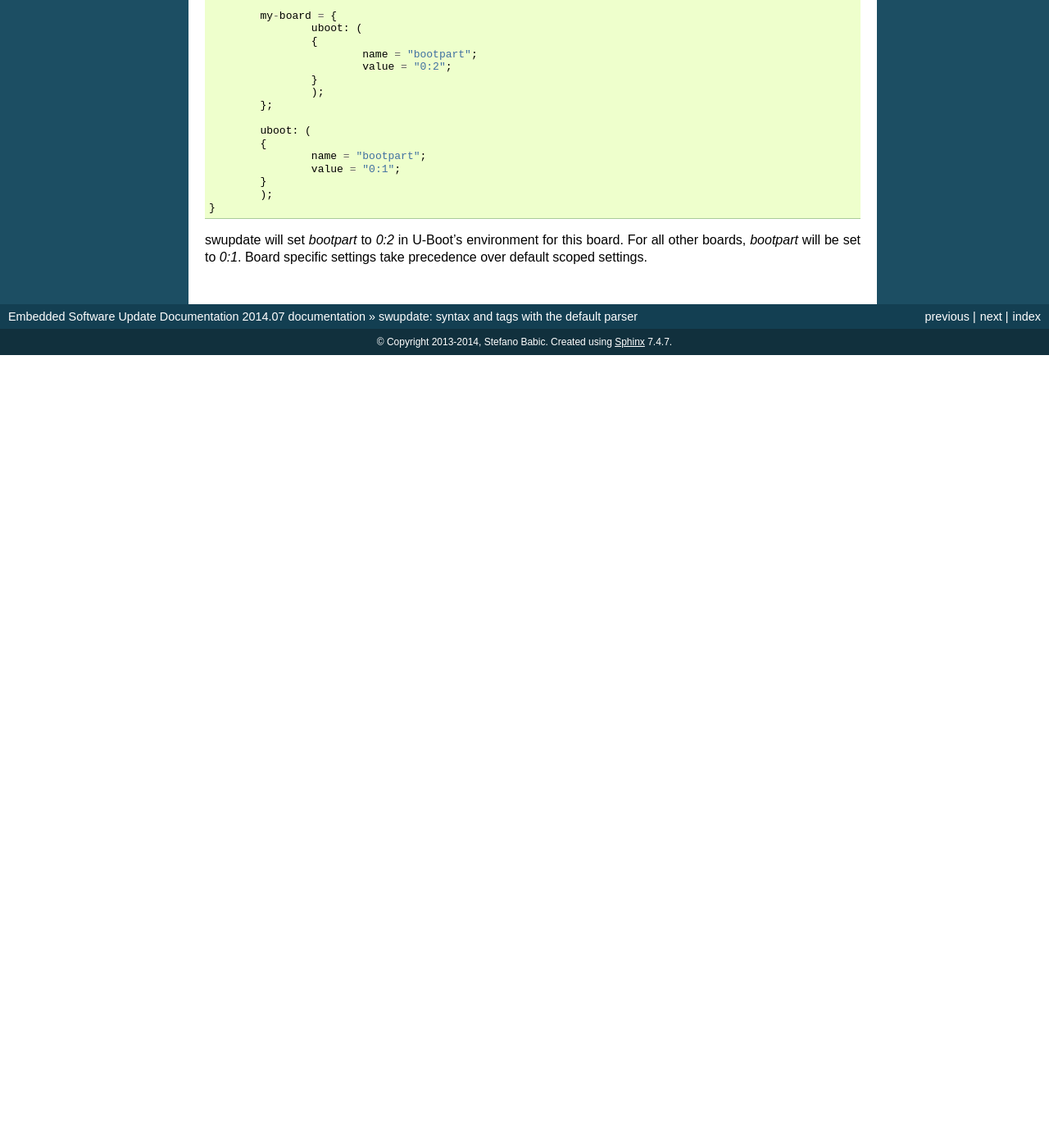
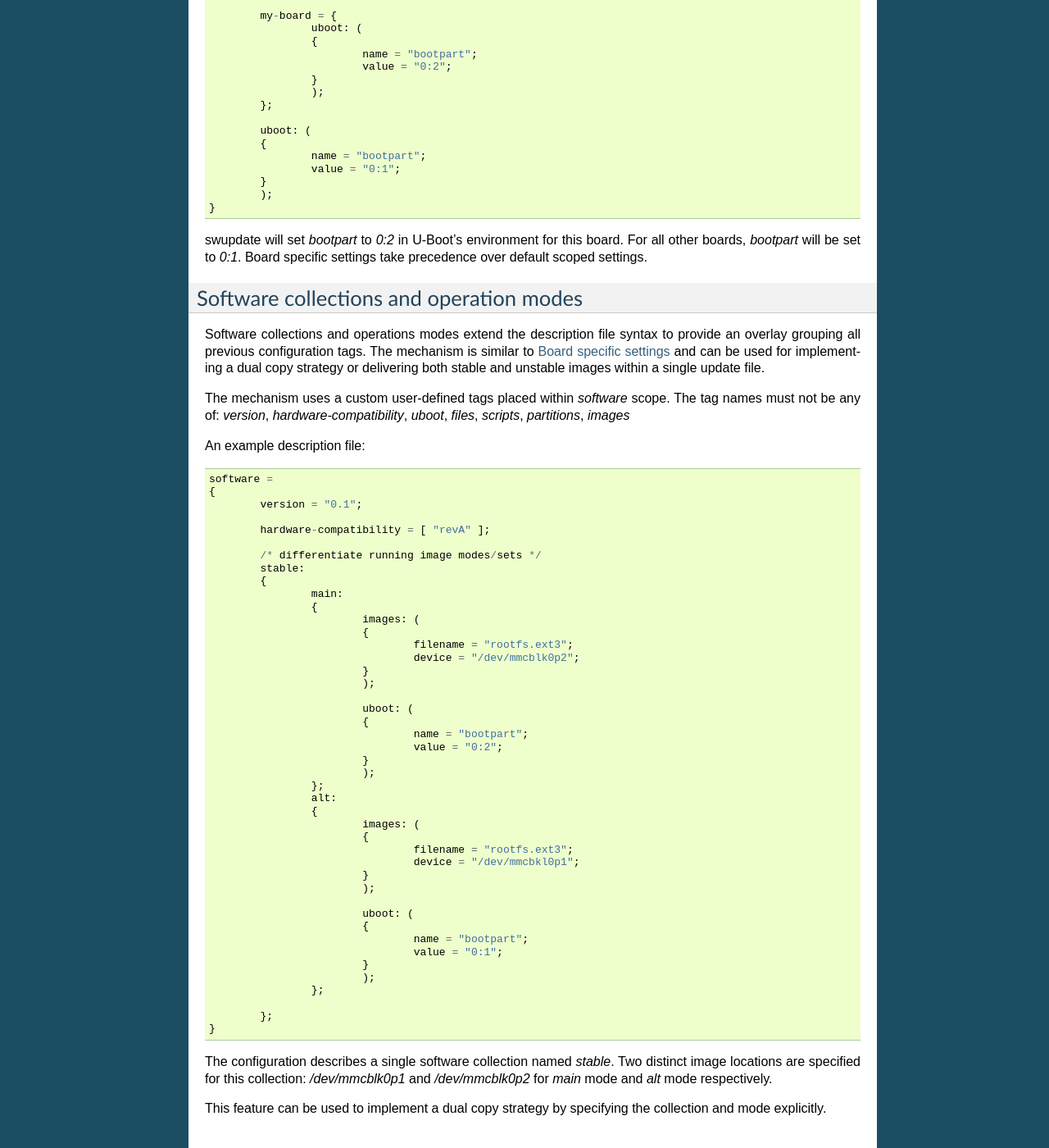
Before and after one commit to sbabic/swupdate, a Sphinx documentation site: the page built from doc/source/sw-description.rst, in a window 1280 px wide and 1400 px high, scrolled down 4872 px. Shown: the whole window at 82% size. Built offline with Sphinx 7.4.7, drawn with Linux system fonts in a browser that asks for light colours; formulas are drawn with MathJax 3; before the commit the page ends 5305 px from its top, so only the background shows below that; some of the changed text lies outside the part shown.

Commit message:
doc: document software collections
Documentation for  software collection feature.

Signed-off-by: Maciej Borzecki <maciej.borzecki@open-rnd.pl>

```diff
--- a/doc/source/sw-description.rst
+++ b/doc/source/sw-description.rst
@@ -359,3 +359,75 @@ and the following description::
 swupdate will set `bootpart` to `0:2` in U-Boot's environment for this
 board. For all other boards, `bootpart` will be set to `0:1`. Board
 specific settings take precedence over default scoped settings.
+
+
+Software collections and operation modes
+----------------------------------------
+
+Software collections and operations modes extend the description file
+syntax to provide an overlay grouping all previous configuration
+tags. The mechanism is similar to `Board specific settings`_ and can
+be used for implementing a dual copy strategy or delivering both
+stable and unstable images within a single update file.
+
+The mechanism uses a custom user-defined tags placed within `software`
+scope. The tag names must not be any of: `version`,
+`hardware-compatibility`, `uboot`, `files`, `scripts`, `partitions`,
+`images`
+
+An example description file:
+
+::
+
+	software =
+	{
+	        version = "0.1";
+
+	        hardware-compatibility = [ "revA" ];
+
+	        /* differentiate running image modes/sets */
+	        stable:
+	        {
+	                main:
+	                {
+	                        images: (
+	                        {
+	                                filename = "rootfs.ext3";
+	                                device = "/dev/mmcblk0p2";
+	                        }
+	                        );
+
+	                        uboot: (
+	                        {
+	                                name = "bootpart";
+	                                value = "0:2";
+	                        }
+	                        );
+	                };
+	                alt:
+	                {
+	                        images: (
+	                        {
+	                                filename = "rootfs.ext3";
+	                                device = "/dev/mmcbkl0p1";
+	                        }
+	                        );
+
+	                        uboot: (
+	                        {
+	                                name = "bootpart";
+	                                value = "0:1";
+	                        }
+	                        );
+	                };
+
+	        };
+	}
+
+The configuration describes a single software collection named
+`stable`. Two distinct image locations are specified for this
+collection: `/dev/mmcblk0p1` and `/dev/mmcblk0p2` for `main` mode and
+`alt` mode respectively.
+
+This feature can be used to implement a dual copy strategy by
+specifying the collection and mode explicitly.
```
Also changed, not shown: doc/source/swupdate.rst (+56 -3 lines).
